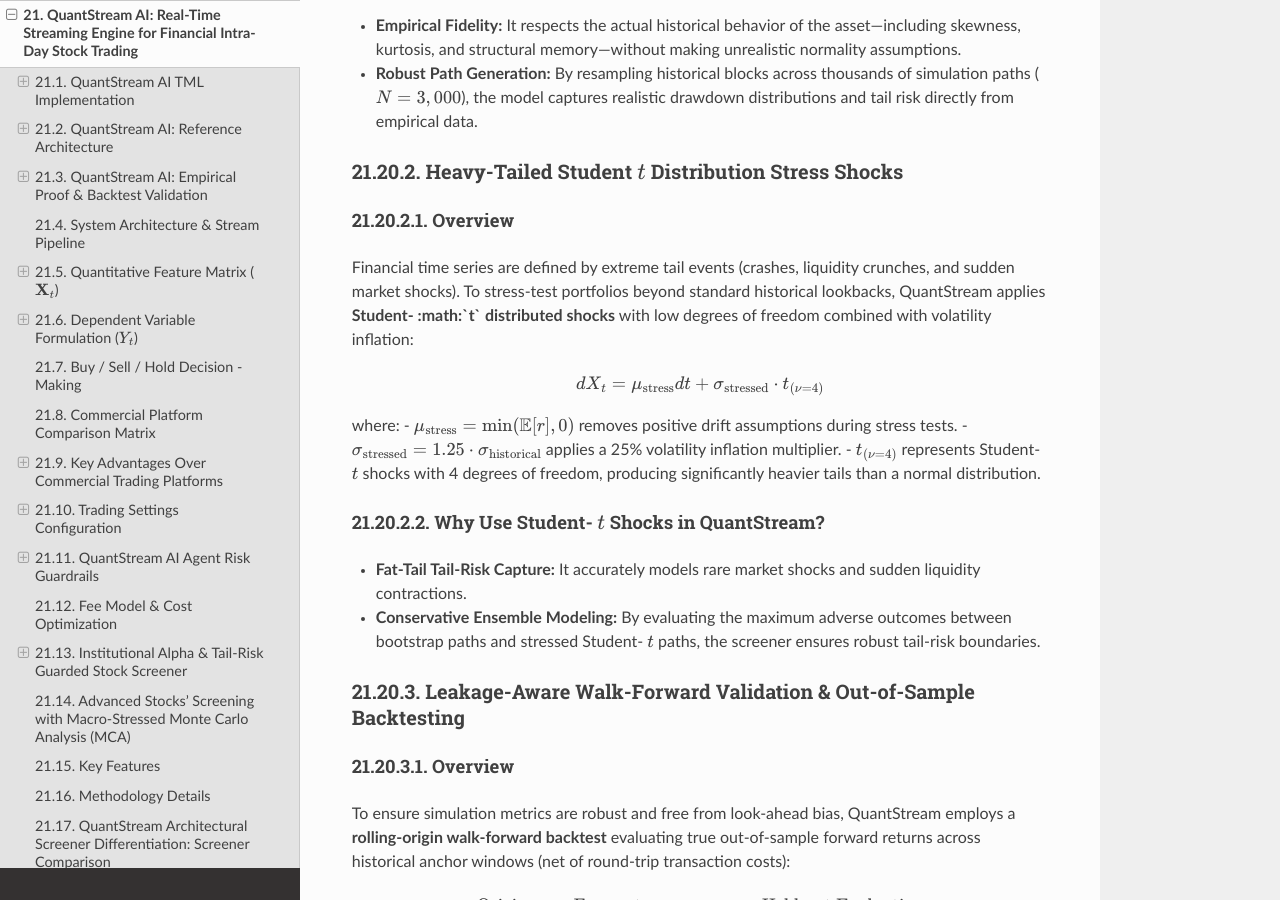
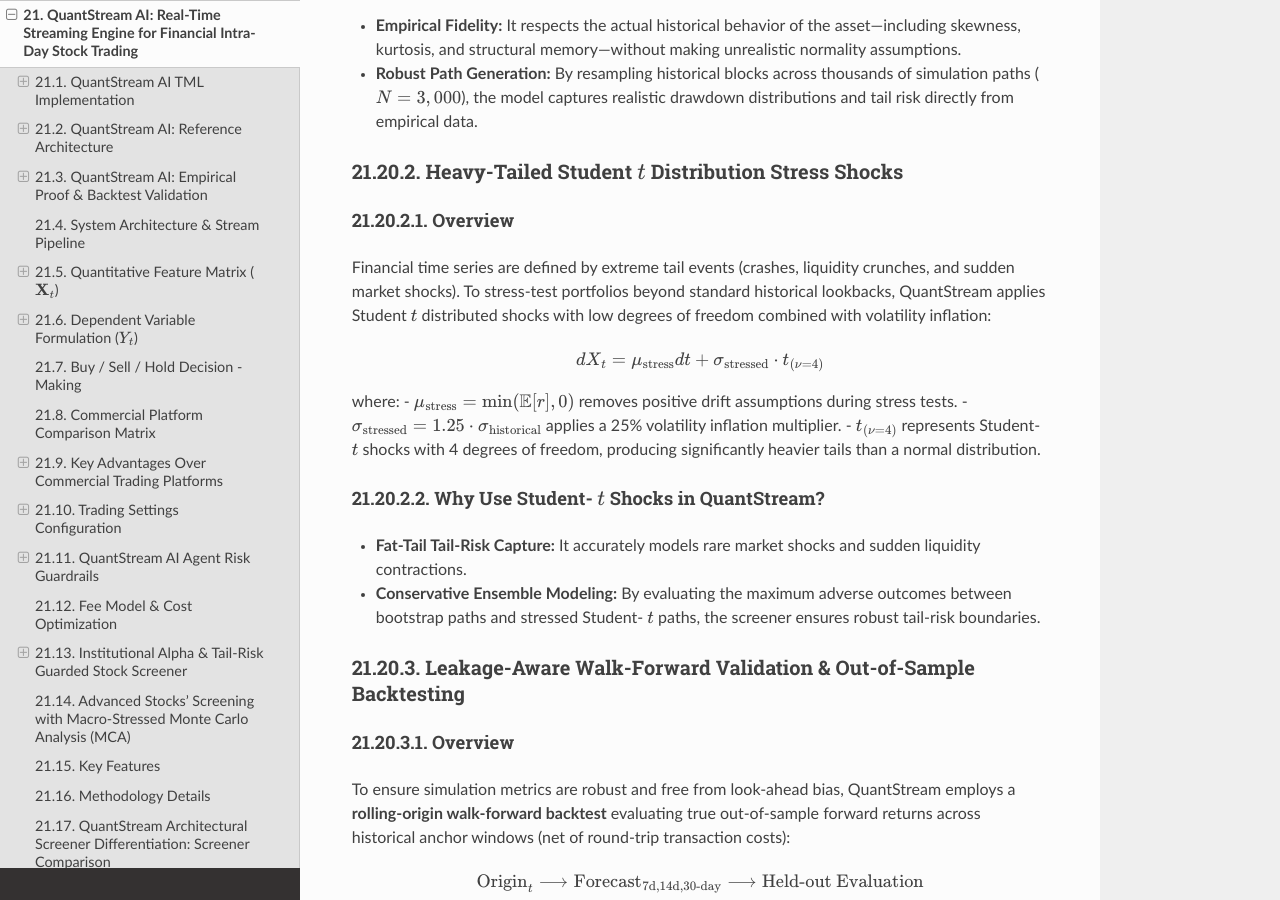
Before and after one commit to smaurice101/readthedocs, a Sphinx documentation site: the page built from docs/source/quantstream.rst, in a window 1280 px wide and 900 px high, scrolled down 23148 px. Built offline with Sphinx 7.4.7 and the Read the Docs theme 3.1.0, drawn with Linux system fonts in a browser that asks for light colours; pages that are not in the unit, such as notebooks, are missing from menus; some of the changed text lies outside the part shown.

Commit message:
Update quantstream.rst

```diff
--- a/docs/source/quantstream.rst
+++ b/docs/source/quantstream.rst
@@ -999,7 +999,7 @@
 
 Overview
 """"""""""
-Financial time series are defined by extreme tail events (crashes, liquidity crunches, and sudden market shocks). To stress-test portfolios beyond standard historical lookbacks, QuantStream applies **Student- :math:`t` distributed shocks** with low degrees of freedom combined with volatility inflation:
+Financial time series are defined by extreme tail events (crashes, liquidity crunches, and sudden market shocks). To stress-test portfolios beyond standard historical lookbacks, QuantStream applies Student :math:`t` distributed shocks with low degrees of freedom combined with volatility inflation:
 
 .. math::
     dX_t = \mu_{\text{stress}} dt + \sigma_{\text{stressed}} \cdot t_{(\nu=4)}
```
